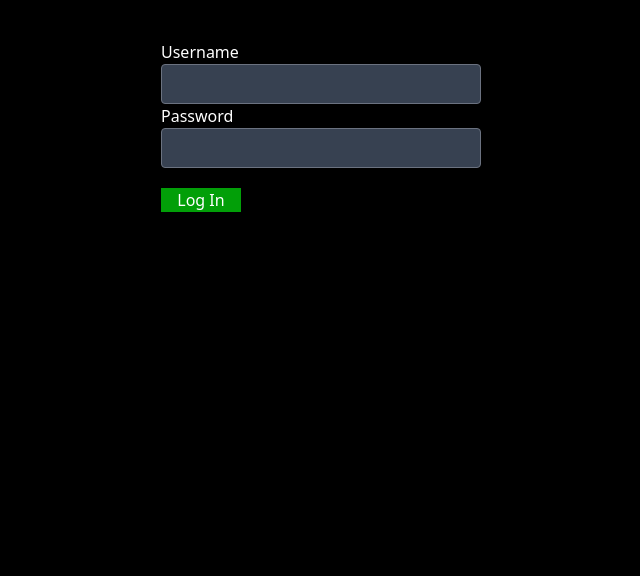
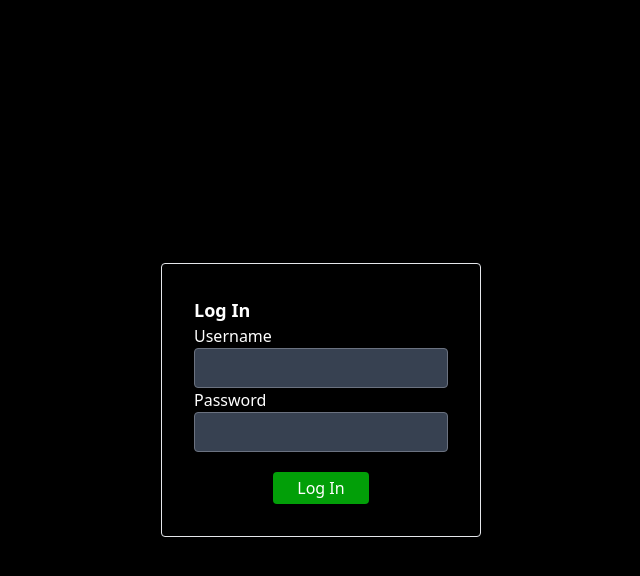
Before and after one commit to MW25-hush/ClinicDatabase, a Next.js app: page / in a window 1280 px wide. Shown: the top 576 px of the page, without its empty margins (319-959 px from the left). Built offline with nearby package versions, Linux system fonts and the light colour scheme.

Commit message:
finalized the authentication

```diff
--- /dev/null
+++ b/components/ModalComponent.jsx
@@ -0,0 +1,14 @@
+import { useRouter } from "next/router";
+
+const Modal = () => {
+  const router = useRouter();
+  return (
+    <div className="bg-white rounded w-1/3 text-center p-2 space-y-2">
+      <h1 className="font-bold text-xl uppercase">Unauthorized Entry</h1>
+        <p className="text-lg">Please Log in to continue!</p>
+      <button onClick={() => router.push("/")} className="bg-mygreen w-20 hover:text-white p-1 rounded font-bold">Log In</button>
+    </div>
+  );
+};
+
+export default Modal;
--- a/pages/Home.js
+++ b/pages/Home.js
@@ -1,22 +1,33 @@
-import { useSession } from 'next-auth/react';
-import Navbar from '../components/navbar';
+import { useSession } from "next-auth/react";
+import Image from "next/image";
+import Modal from "../components/ModalComponent";
+import Navbar from "../components/navbar";
+import loading_spinner from "../public/loading_spinner.svg";
 
+function Home() {
+  const { status } = useSession();
 
- function Home() {
-  const { data: session, status } = useSession();
-  console.log(status);
-    return (
-    <div className='flex bg-black overflow-auto h-screen '>
-      {/* //* Navbar */}
-         <Navbar />
-      {/* list of patients  */}
-        <div className=' text-center  grow  '>
-          <h1 className='text-black pt-2 text-xl'> <strong>M@W</strong> Clinic Database </h1>
-            {/*  //* card section  */}
-          <div className='  '>
-          </div>
+  return status == "unauthenticated" ? (
+    <div className="flex h-screen justify-center bg-black items-center grow">
+      <Modal />
+    </div>
+  ) : (
+    <div className={`flex bg-black overflow-auto h-screen`}>
+      <Navbar />
+      {status == "loading" ? (
+        <div className="flex justify-center items-center grow ">
+          <Image alt="loading" height={150} width={150} src={loading_spinner} />{" "}
         </div>
-      </div> )
-  }
+      ) : (
+        <div className=" text-center  grow ">
+          <h1 className="pt-2 text-xl text-white">
+            {" "}
+            <strong>M@W</strong> Clinic Database{" "}
+          </h1>
+        </div>
+      )}
+    </div>
+  );
+}
 
-export default Home
+export default Home;
--- a/pages/_app.js
+++ b/pages/_app.js
@@ -13,7 +13,7 @@ export default function App({
   return (
     // `session` comes from `getServerSideProps` or `getInitialProps`.
     // Avoids flickering/session loading on first load.
-    <SessionProvider session={session} refetchInterval={5 * 60}>
+    <SessionProvider session={session} >
       <Component {...pageProps} />
     </SessionProvider>
   )
--- a/pages/api/auth/[...nextauth].js
+++ b/pages/api/auth/[...nextauth].js
@@ -2,31 +2,35 @@ import NextAuth from "next-auth";
 import CredentialsProvider from "next-auth/providers/credentials";
 
 export default NextAuth({
+  //todo to remove the token once the window is out of focus
   session: {
     strategy: "jwt",
+    maxAge: 60 * 60,
   },
   providers: [
     CredentialsProvider({
       // The name to display on the sign in form (e.g. 'Sign in with...')
       name: "Credentials",
-      credentials: {},
+      // credentials: {},
       async authorize(credentials) {
         const { username, password } = credentials;
+
         // validating the the database Entry
-      //   (username == 'admin' && password == '3131') ? {role : 'Admin'} :
-      //  ( username == 'editor' && password == '2525') ? {role : 'Standard'} : null
+        //   (username == 'admin' && password == '3131') ? {role : 'Admin'} :
+        //  ( username == 'editor' && password == '2525') ? {role : 'Standard'} : null
+
         if (username == "admin") {
           if (password === "3131")
             return {
-              role: "Admin",
+              name: username,
             };
         } else if (username == "editor") {
           if (password == "2525")
             return {
-              role: "Standard",
+              name: username,
             };
         } else {
-          return null;
+          return null
         }
       },
     }),
--- a/pages/index.js
+++ b/pages/index.js
@@ -23,9 +23,10 @@ const LogIn = () => {
   };
 
   return (
-    <div className="bg-black h-screen">
+    <div className="bg-black h-screen flex items-center">
       {/* Form */}
-      <div className="w-3/12 mx-auto text-white py-10">
+      <div className="max-w-xs mx-auto text-white p-8 border rounded  ">
+        <h1 className="font-semibold text-lg">Log In</h1>
         <Formik
           onSubmit={LoginFunction}
           initialValues={{ username: "", password: "" }}
@@ -52,9 +53,13 @@ const LogIn = () => {
             >
               {error.errorMessage}
             </div>
-            <button type="submit" className="bg-mygreen w-20 mt-5 ">
+
+            <div className="flex justify-center">
+            <button type="submit" className="bg-mygreen w-24 mt-5 p-1 rounded">
               Log In
             </button>
+            </div>
+
           </Form>
         </Formik>
       </div>
--- a/pages/register.js
+++ b/pages/register.js
@@ -8,6 +8,7 @@ import FormMaker from "../components/registerFormMaker";
 import ToothChart from "../components/tooth";
 import OperationOptionsTable from "../components/Chart";
 import json from '../DataObjects.json'
+import { useSession } from "next-auth/react";
 
 // ! This whole page needs refactorization
 
@@ -52,6 +53,8 @@ const validationSchema = Yup.object().shape({
 });
 
 function RegisterPatient() {
+  const { data: session, status } = useSession();
+  console.log(session);
   // the object of tooth graph from json
   const teethStateGraph = json.TeethStateGraph
   //  the state of the teeth graph
```
Also changed, not shown: pages/patients/[id].js (+1 -11 lines).
